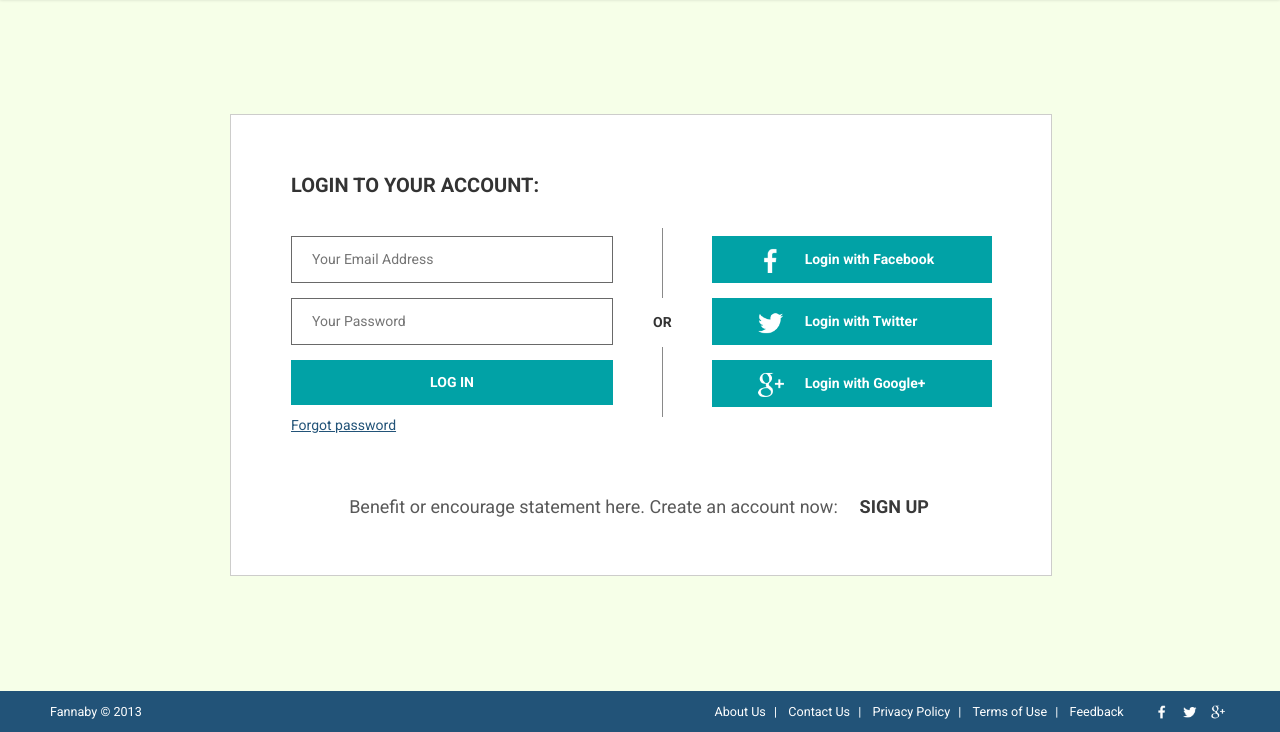
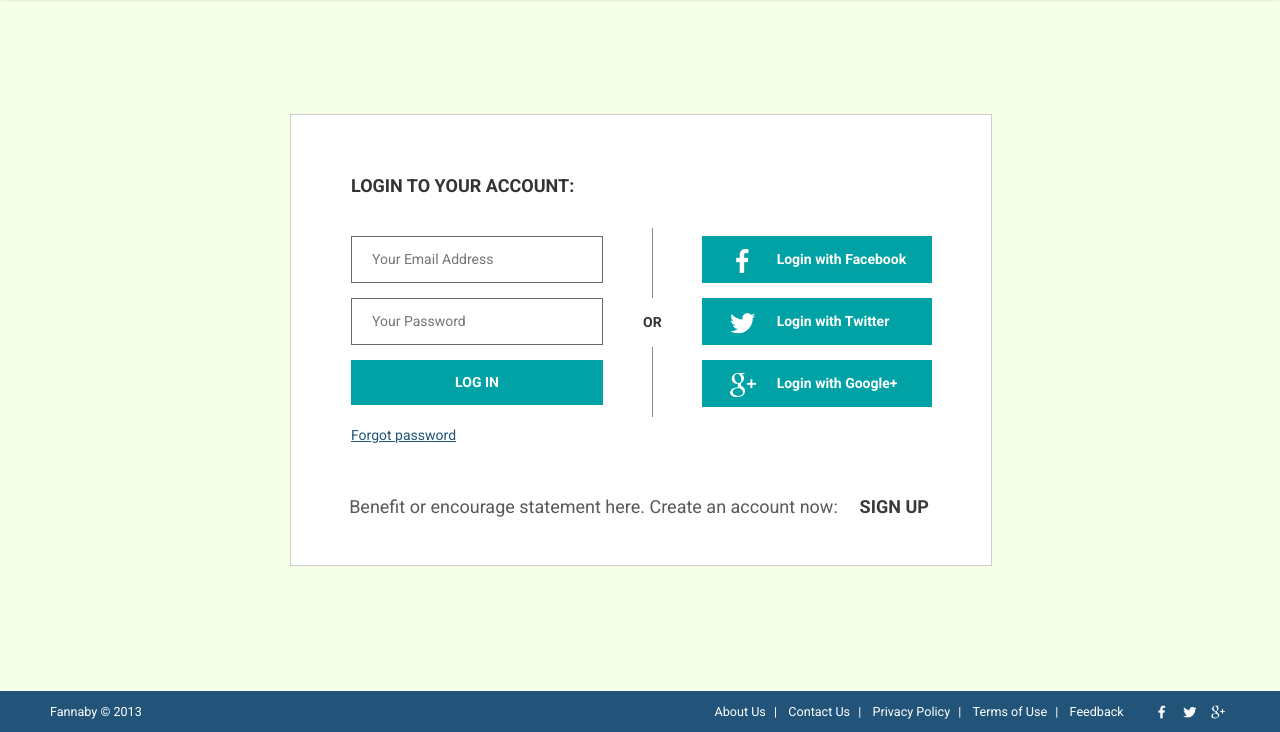
Before and after one commit to movila/turbo-avenger, a PHP site: page /login.html in a window 1280 px wide. Shown: the part 68-800 px from the top of the page. Run offline with PHP 8.4, Linux system fonts and the light colour scheme; style sheets or scripts are compiled from the project's sources; some libraries are stand-ins or nearby versions.

Commit message:
login done

```diff
--- a/fannaby/less/login.less
+++ b/fannaby/less/login.less
@@ -7,12 +7,12 @@
 .mainContainer > .centerPanel{
 	/* vertical and horizontal align centre*/
 	position: absolute;
-	width: 820px;
-	height: 460px;
+	width: 700px;
+	height: 450px;
 	top: 50%;
 	margin-top: -218px;
 	left: 50%;
-	margin-left: -410px;
+	margin-left: -350px;
 	background: @true-white;
 	border: 1px solid @silver;
 }
@@ -22,19 +22,19 @@
 	position: relative;
 }
 .mainContainer > .centerPanel > .pHeader > h1{
-	font-size: 20px;
-	padding: 60px 60px 40px 60px;
+	font-size: 18px;
+	padding: 60px 0 40px 60px;
 	margin: 0;
 }
 .mainContainer > .centerPanel > .container > .loginForm{
-	height: 200px;
-	width: 322px;
+	//height: 200px;
+	//width: 322px;
 	float: left;
 	margin-left: 60px;
 	position: relative;
 }
 .mainContainer > .centerPanel > .container > .loginForm > form > input{
-	width: 300px;
+	width: 230px;
 	line-height: 45px;
 	margin-bottom: 15px;
 	padding: 0 0 0 20px;
@@ -43,14 +43,14 @@
 }
 
 .mainContainer > .centerPanel > .container > .loginForm > form >.submit{
-	width: 322px;
+	width: 252px;
 	font-weight: bold;
 	line-height: 45px;
 	padding: 0;
 }
 
 .mainContainer > .centerPanel > .container > .loginForm > a{
-	margin-top:10px;
+	margin-top:20px;
 	display: block;
 }
 
@@ -77,7 +77,7 @@
 }
 .mainContainer > .centerPanel > .container > .socialLogin> a{
 	line-height: 47px;
-	width: 280px;
+	width: 230px;
 	float: left;
 	text-decoration: none;
 	font-weight: bold;
@@ -90,12 +90,12 @@
 	height:40px;
 	float: left;
 	padding-right: 15px;
-	margin: 4px 0 0 38px;
+	margin: 4px 0 0 20px;
 }
 
 .mainContainer > .centerPanel > .pFooter{
 	text-align: center;
-	margin-top: 60px;
+	margin-top: 50px;
 }
 .mainContainer > .centerPanel > .pFooter >h1{
 	font-size: 18px;
--- a/fannaby/less/password.less
+++ b/fannaby/less/password.less
@@ -7,12 +7,12 @@
 .mainContainer2 > .centerPanel2{
 	/* vertical and horizontal align centre*/
 	position: absolute;
-	width: 830px;
-	height: 284px;
+	width: 700px;
+	height: 280px;
 	top: 50%;
-	margin-top: -142px;
+	margin-top: -140px;
 	left: 50%;
-	margin-left: -415px;
+	margin-left: -350px;
 	background: @true-white;
 	border: 1px solid @silver;
 }
@@ -29,13 +29,12 @@
 }
 
 .mainContainer2 > .centerPanel2 > .container2 > .loginForm2{
-	height: 200px;
-	width: 710px;
 	margin-left: 60px;
+    margin-right: 60px;
 	position: relative;
 }
 .mainContainer2 > .centerPanel2 > .container2 > .loginForm2 > form > input{
-	width: 688px;
+	width: 553px;
 	line-height: 45px;
 	margin-bottom: 30px;
 	padding: 0 0 0 20px;
--- a/fannaby/less/signup.less
+++ b/fannaby/less/signup.less
@@ -0,0 +1,9 @@
+.mainContainer > .centerPanel > .pHeader2{
+	border-bottom: none;
+	position: relative;
+}
+.mainContainer > .centerPanel > .pHeader2 > h1{
+	font-size: 18px;
+	padding: 50px 0 40px 60px;
+	margin: 0;
+    }
--- a/fannaby/password.html
+++ b/fannaby/password.html
@@ -31,7 +31,7 @@
 				</div>
 				<div class="container2 clearfix">
 				<div class="loginForm2">
-					<form action="" autocomplete="on">
+					<form action="login.html" autocomplete="on">
 						<input type="email" name="email" placeholder="Your Email Address">
 						<button class="submit btn" type="submit">SUBMIT</button>
 					</form>
--- a/fannaby/signup.html
+++ b/fannaby/signup.html
@@ -26,12 +26,12 @@
 
 		<div class="mainContainer">
 			<div class="centerPanel">
-				<div class="pHeader">
+				<div class="pHeader2">
 					<h1>SIGN UP FOR FREE:</h1>
 				</div>
 				<div class="container clearfix">
 				<div class="loginForm">
-					<form action="" autocomplete="on">
+					<form action="welcome.html" autocomplete="on">
 						<input type="text" name="name" placeholder="Your Name">
 						<input type="email" name="email" placeholder="Your Email Address">
 						<input type="password" name="pwd" placeholder="Your Password">
```
